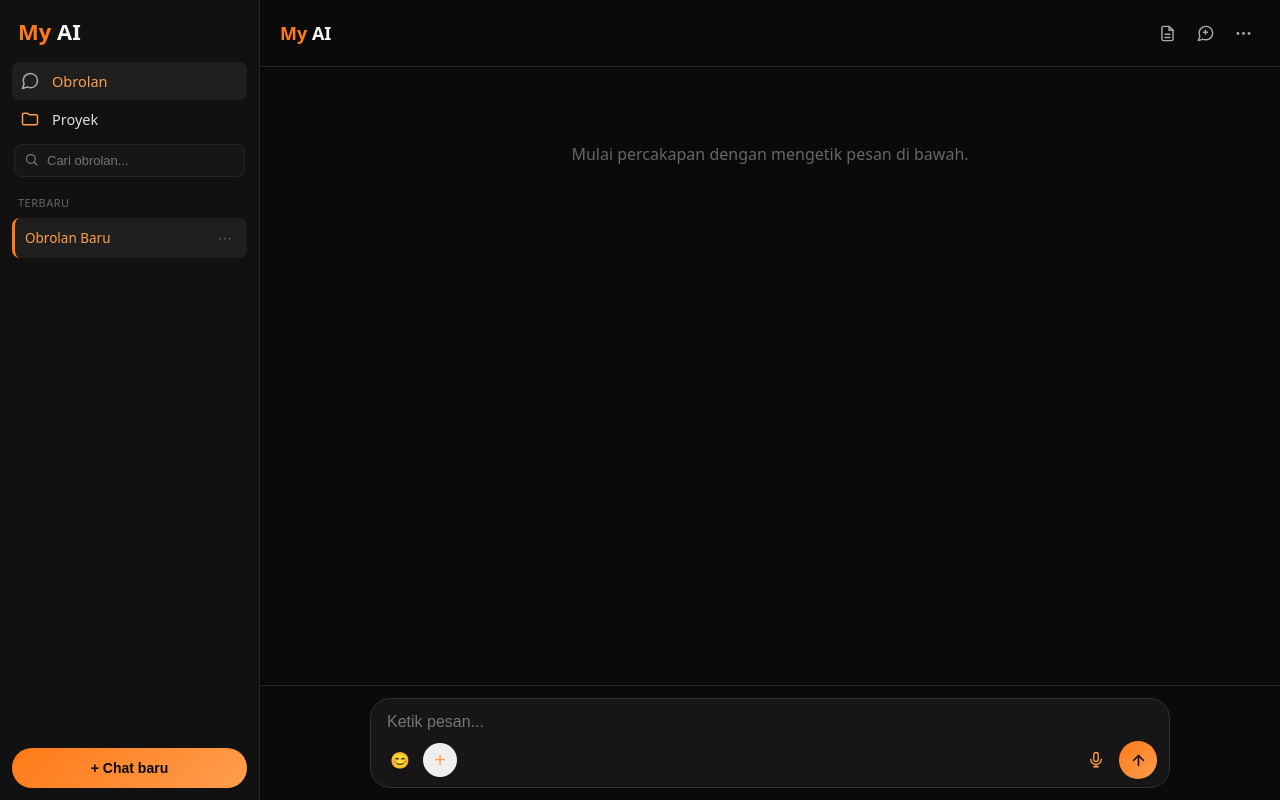
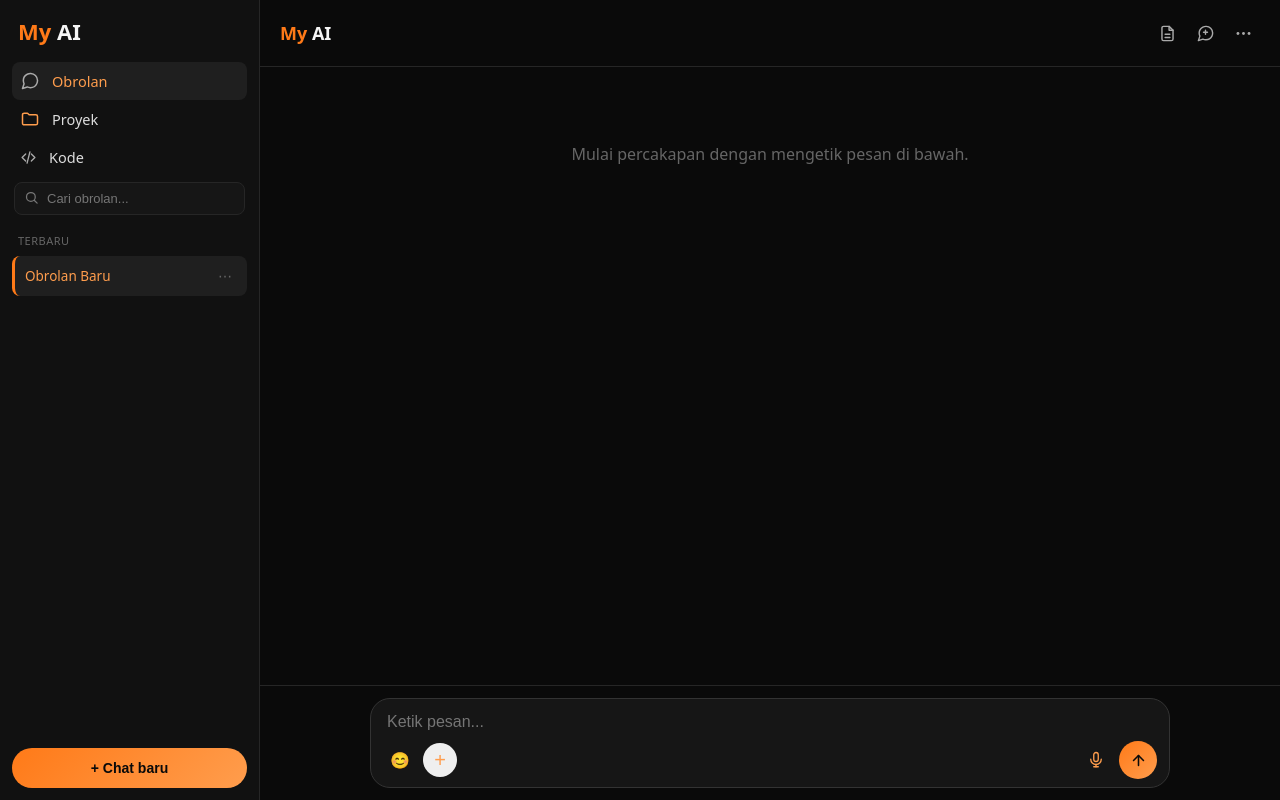
Before and after one commit to entehlah19-cpu/my-ai, a Next.js app: page / in a window 1280 px wide. Built offline with nearby package versions, Linux system fonts and the light colour scheme.

Commit message:
Add modeKode state and update related functionality

```diff
--- a/app/page.tsx
+++ b/app/page.tsx
@@ -41,6 +41,7 @@ export default function Home() {
   const [openMenuId, setOpenMenuId] = useState<string | null>(null);
   const [showEmojiPicker, setShowEmojiPicker] = useState(false);
   const [showHeaderMenu, setShowHeaderMenu] = useState(false);
+  const [modeKode, setModeKode] = useState(false);
   const [activeNav, setActiveNav] = useState<"obrolan" | "proyek">("obrolan");
   const [isListening, setIsListening] = useState(false);
   const recognitionRef = useRef<any>(null);
@@ -268,14 +269,8 @@ export default function Home() {
     "😊", "😇", "🥰", "😍", "😘", "😋", "😜", "🤗", "🤔", "😎",
     "🥳", "😭", "😢", "😤", "😡", "🥺", "😴", "🤯", "👍", "👎",
     "🙏", "👏", "🔥", "✨", "🎉", "❤️", "💡", "✅", "❌", "🤖",
-    "🤭", "🤮", "🫡", "🤕", "🥱", "😝", "😹", "😝", "😈", "💯",
-    "☠️", "💣", "🤟", "🦏", "🧠", "🤷‍♂️", "👽", "👻", "💖", "🍈",
-    "😏", "😵‍💫", "🎄", "🏀", "🍆", "🎲", "🍑", "🍼", "🎰", "🍫",
-    "🎮", "☕️", "🎭", "🧶", "🍺", "🍵", "🌏", "🏖", "🏕", "🏥",
-    "🏴", "🚩", "🏳", "🏁", "🎁", "🥇", "🥈", "🥉", "🥋", "🥊",
-    "🏫", "🏰", "🏭", "🌁", "🗽", "🌌", "🌊", "❄️", "🐒", "🐷",
-    "🐷", "🐴", "🦍", "🐔", "🦅", "🐲", "🐶", "👑", "🦧", "🪷",
-    ];
+  ];
+
   const tambahEmoji = (emoji: string) => {
     setInput((prev) => prev + emoji);
   };
@@ -389,6 +384,7 @@ export default function Home() {
               ? { name: dokUntukDikirim.name, mimeType: dokUntukDikirim.mimeType, data: dokUntukDikirim.data }
               : undefined,
           link: linkUntukDikirim || undefined,
+          mode: modeKode ? "kode" : "chat",
           webSearch: webSearchOn,
           history: riwayatUntukAI,
         }),
@@ -406,7 +402,7 @@ export default function Home() {
       setConversations((prev) =>
         prev.map((c) =>
           c.id === convId
-            ? { ...c, messages: [...c.messages, { role: "assistant", content: "Maaf, terjadi kesalahan. Coba lagi ya, pastikan tunggu sampai my ai menjawab." }] }
+            ? { ...c, messages: [...c.messages, { role: "assistant", content: "Maaf, terjadi kesalahan. Coba lagi ya." }] }
             : c
         )
       );
@@ -571,6 +567,11 @@ export default function Home() {
         }
         .input-icon-btn:hover { background: #222 !important; }
 
+        .code-block { background: #0d0d0d; border: 1px solid #2a2a2a; border-radius: 12px; margin: 10px 0; overflow: hidden; }
+        .code-head { display: flex; justify-content: space-between; align-items: center; padding: 6px 12px; background: #161616; font-size: 12px; color: #888; }
+        .code-head button { background: none; border: 1px solid #333; color: #ff9d4d; border-radius: 6px; padding: 3px 10px; font-size: 12px; cursor: pointer; }
+        .msg-content .code-block pre { margin: 0; background: transparent; padding: 12px; overflow-x: auto; font-size: 13.5px; line-height: 1.5; }
+
         .emoji-picker {
           max-width: 800px; margin: 0 auto 8px auto; background: #161616;
           border: 1px solid #333; border-radius: 14px; padding: 10px;
@@ -620,6 +621,15 @@ export default function Home() {
         >
           <span style={{ color: activeNav === "proyek" ? "#ff9d4d" : "#aaa", display: "inline-flex" }}><IconFolder /></span>
           <span style={{ color: activeNav === "proyek" ? "#ff9d4d" : "#ddd" }}>Proyek</span>
+        </div>
+        <div
+          className="nav-item"
+          style={{ background: modeKode ? "#1f1f1f" : "transparent" }}
+          onClick={() => { setModeKode((v) => !v); setSidebarOpen(false); }}
+        >
+          <span style={{ color: modeKode ? "#ff9d4d" : "#aaa", display: "inline-flex" }}><IconCode /></span>
+          <span style={{ color: modeKode ? "#ff9d4d" : "#ddd" }}>Kode</span>
+          {modeKode && <span style={{ marginLeft: "auto", fontSize: 11, color: "#ff9d4d" }}>Aktif</span>}
         </div>
 
         <div style={{ position: "relative", margin: "6px 2px 4px 2px" }}>
@@ -779,9 +789,14 @@ export default function Home() {
               <IconFolderMini /> {projects.find((p) => p.id === activeConversation.projectId)?.name}
             </span>
           )}
+          {modeKode && (
+            <span style={{ fontSize: 11, background: "#1f1f1f", color: "#ff9d4d", padding: "3px 8px", borderRadius: 12, display: "inline-flex", alignItems: "center", gap: 4 }}>
+              <IconCode /> Mode Kode
+            </span>
+          )}
           {webSearchOn && (
             <span style={{ fontSize: 11, background: "#1f1f1f", color: "#ff9d4d", padding: "3px 8px", borderRadius: 12, marginLeft: "auto" }}>
-               Pencarian web aktif
+              🌐 Pencarian web aktif
             </span>
           )}
 
@@ -855,7 +870,7 @@ export default function Home() {
             ) : (
               <div key={i} style={{ marginBottom: 20 }}>
                 <div className="msg-content" style={{ fontSize: 16.5, lineHeight: 1.65, color: "#f0f0f0", wordBreak: "break-word" }}>
-                  <ReactMarkdown>{m.content}</ReactMarkdown>
+                  <ReactMarkdown components={komponenMarkdown}>{m.content}</ReactMarkdown>
                 </div>
               </div>
             )
@@ -1105,6 +1120,47 @@ function IconChatBubble() {
     </svg>
   );
 }
+function BlokKode({ bahasa, teks }: { bahasa?: string; teks: string }) {
+  const [tersalin, setTersalin] = useState(false);
+  const salin = async () => {
+    try {
+      await navigator.clipboard.writeText(teks);
+      setTersalin(true);
+      setTimeout(() => setTersalin(false), 1500);
+    } catch {
+      alert("Tidak bisa menyalin otomatis. Tahan dan salin manual ya.");
+    }
+  };
+  return (
+    <div className="code-block">
+      <div className="code-head">
+        <span>{bahasa || "kode"}</span>
+        <button onClick={salin}>{tersalin ? "Tersalin ✓" : "Salin"}</button>
+      </div>
+      <pre><code>{teks}</code></pre>
+    </div>
+  );
+}
+
+const komponenMarkdown: any = {
+  pre: ({ children }: any) => <>{children}</>,
+  code: ({ className, children }: any) => {
+    const teks = String(children ?? "").replace(/\n$/, "");
+    const bahasa = /language-([\w-]+)/.exec(className || "")?.[1];
+    if (!bahasa && !teks.includes("\n")) return <code>{children}</code>;
+    return <BlokKode bahasa={bahasa} teks={teks} />;
+  },
+};
+
+function IconCode() {
+  return (
+    <svg width="17" height="17" viewBox="0 0 24 24" fill="none" stroke="currentColor" strokeWidth="1.9" strokeLinecap="round" strokeLinejoin="round">
+      <path d="M8 7l-5 5 5 5" />
+      <path d="M16 7l5 5-5 5" />
+      <path d="M14 4l-4 16" />
+    </svg>
+  );
+}
 function IconSearch() {
   return (
     <svg width="15" height="15" viewBox="0 0 24 24" fill="none" stroke="currentColor" strokeWidth="2" strokeLinecap="round" strokeLinejoin="round">
```
